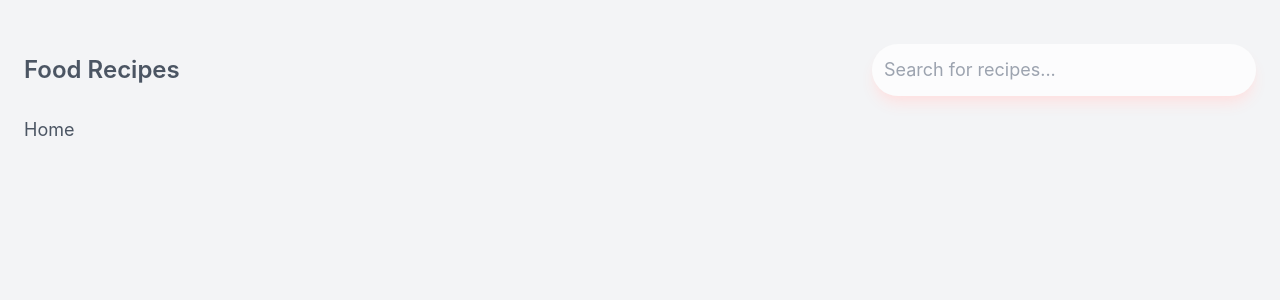
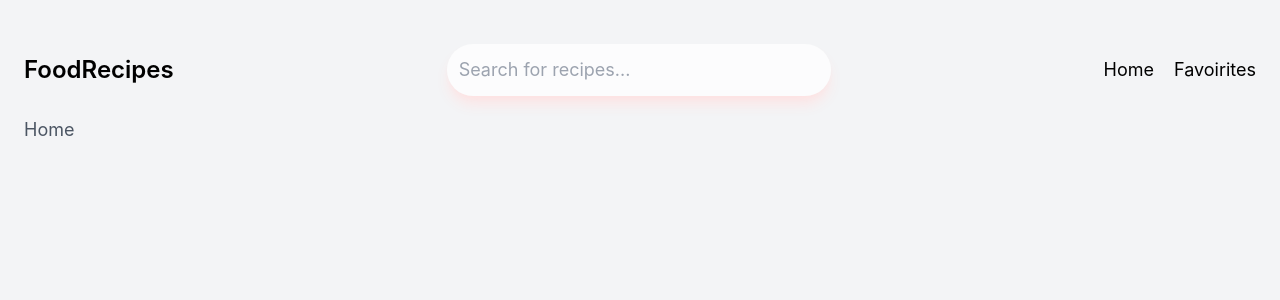
Before and after one commit to Ifouzezi/food_recipe, a React (Create React App) app: page / in a window 1280 px wide. Shown: the top 300 px of the page. Built offline with nearby package versions, Linux system fonts and the light colour scheme.

Commit message:
Day 2
- Add Navbar component.
- Set up GlobalContext for state management.
- Initialize app structure.

```diff
--- a/src/components/navbar/index.jsx
+++ b/src/components/navbar/index.jsx
@@ -1,17 +1,38 @@
-
+import { useContext } from "react";
+import { NavLink } from "react-router-dom";
+import { GlobalContext } from "../../context";
 
 const Navbar = () => {
+
+    const {searchParam, setSearchParam, handleSubmit} = useContext(GlobalContext);
+
+    console.log(searchParam);
+
     return (
         <nav className="flex justify-between items-center py-5 container mx-auto flex-col lg:flex-row gap-5 lg:gap-0">
-            <h2 className="text-2xl font-semibold">Food Recipes</h2>
-            <form>
+            <h2 className="text-2xl font-semibold">
+                <NavLink to={'/'} className="text-black" >
+                    FoodRecipes
+                </NavLink>
+            </h2>
+            <form onSubmit={handleSubmit}>
                 <input
                     type="text"
                     name="search"
+                    value={searchParam}
+                    onChange={(e) => setSearchParam(e.target.value)}
                     placeholder="Search for recipes..."
                     className="bg-white/75 p-3 rounded-full outline-none lg:w-96 shadow-lg shadow-red-100 focus:shadow-red-200"
                 />
             </form>
+            <ul className="flex gap-5">
+                <NavLink to={'/'} className="text-black hover:text-gray-700 duration-300" >
+                    Home
+                </NavLink>
+                <NavLink to={'/favorites'} className="text-black hover:text-gray-700 duration-300" >
+                    Favoirites
+                </NavLink>
+            </ul>
         </nav>
     );
 }
--- /dev/null
+++ b/src/context/index.jsx
@@ -0,0 +1,44 @@
+import { createContext, useState } from "react";
+
+export const GlobalContext = createContext(null);
+
+
+export default function GlobalState({ children }) {
+
+    const [searchParam, setSearchParam] = useState('');
+    const [loading, setLoading] = useState(false);
+    const [recipes, setRecipes] = useState([]);
+
+    async function handleSubmit(event) {
+        event.preventDefault();
+
+        try {
+            const res = await fetch(`https://forkify-api.herokuapp.com/api/v2/recipes?search=${searchParam}`);
+
+            const data = await res.json();
+            if (data?.data?.recipes) {
+                setRecipes(data.data.recipes);
+                setLoading(false);
+                setSearchParam('');
+            }
+        } catch (e) {
+            console.log(e);
+            setLoading(false);
+            setSearchParam('');
+        }
+    }
+
+    console.log(loading, recipes);
+
+    return (
+        <GlobalContext.Provider value={{
+            searchParam,
+            setSearchParam,
+            handleSubmit,
+            loading,
+            recipes
+        }}>
+            {children}
+        </GlobalContext.Provider>
+    );
+}
--- a/src/index.js
+++ b/src/index.js
@@ -4,13 +4,16 @@ import './index.css';
 import App from './App';
 import reportWebVitals from './reportWebVitals';
 import { BrowserRouter } from 'react-router-dom';
+import GlobalState from './context';
 
 const root = ReactDOM.createRoot(document.getElementById('root'));
 root.render(
 
   <BrowserRouter>
     <React.StrictMode>
+     <GlobalState>
       <App />
+     </GlobalState>
     </React.StrictMode>
   </BrowserRouter>
 );
```
